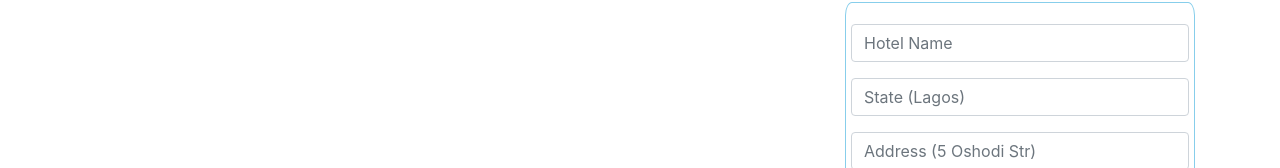
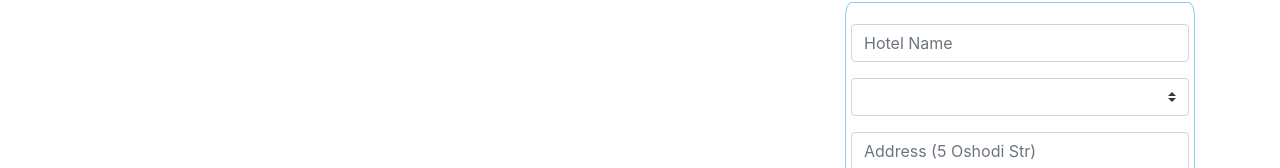
Before and after one commit to sterlingking1990/hotel-listing, a plain HTML site: page index.html in a window 1280 px wide. Shown: the part 254-422 px from the top of the page. Drawn offline with nearby package versions, Linux system fonts and the light colour scheme; no server answers.

Commit message:
add select option for states

```diff
--- a/index.html
+++ b/index.html
@@ -38,7 +38,9 @@
             <input type="text" class="form-control" id="name" name="name" placeholder="Hotel Name" required>
           </div>
           <div class="form-group">
-            <input type="text" class="form-control" id="state" name="state" placeholder="State (Lagos)" required>
+            <select name="state" id="state" class="custom-select">
+            </select>
+            <!-- <input type="text" class="form-control" id="state" name="state" placeholder="State (Lagos)" required> -->
           </div>
           <div class="form-group">
             <input type="text" class="form-control" id="address" name="address" placeholder="Address (5 Oshodi Str)" required>
```
